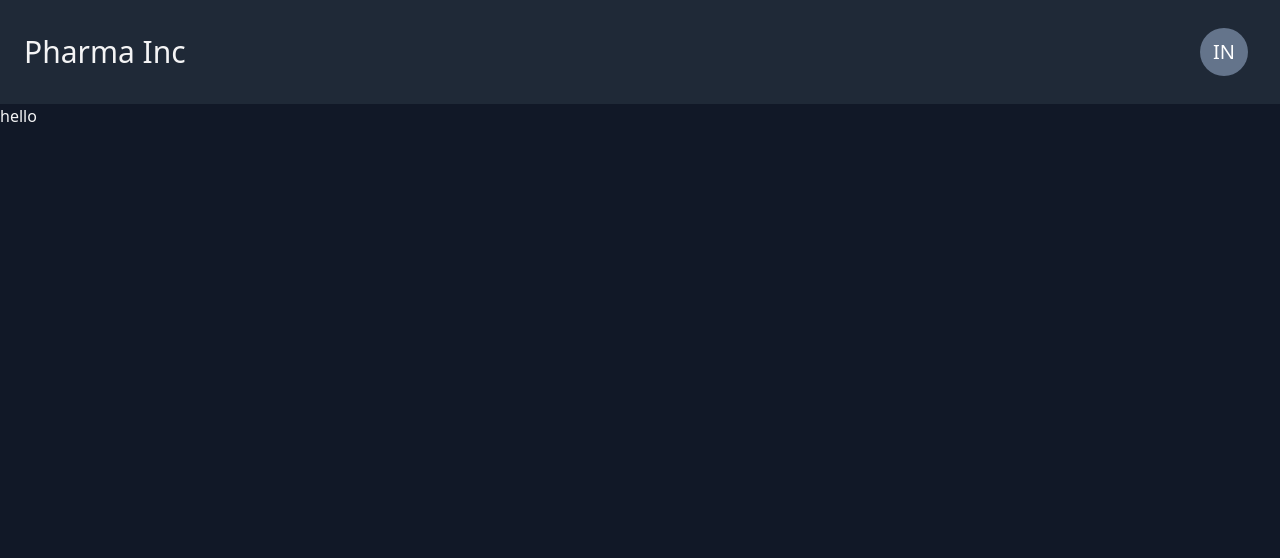
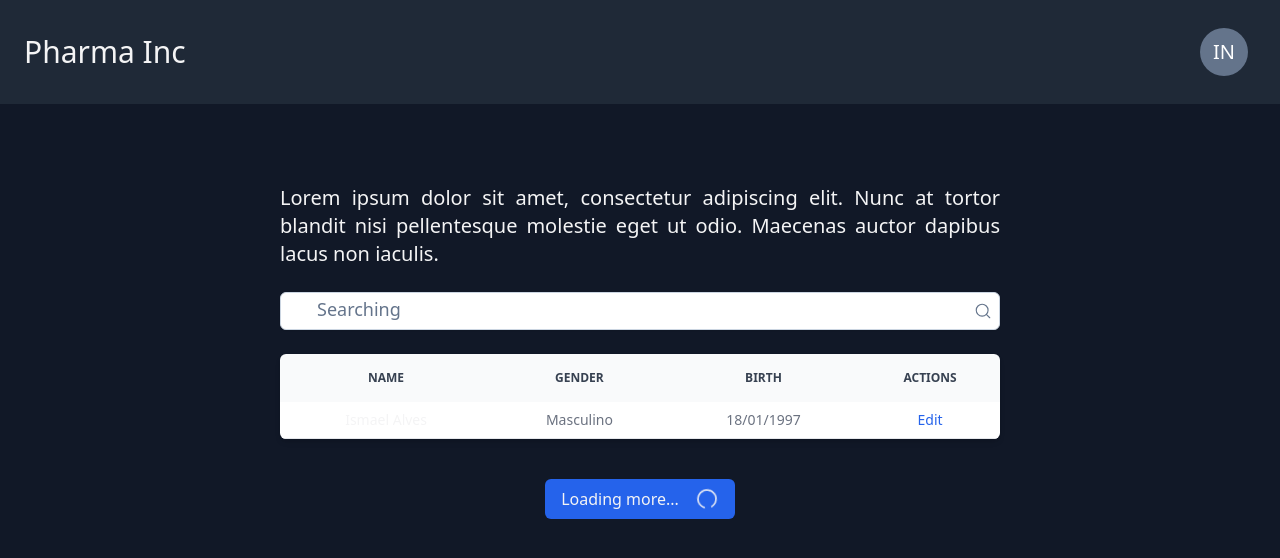
Before and after one commit to ismaelnt/pharma-inc, a React (Vite) app: page / in a window 1280 px wide. Shown: the top 558 px of the page. Built offline with nearby package versions, Linux system fonts and the light colour scheme.

Commit message:
feat: home page

```diff
--- a/src/App.tsx
+++ b/src/App.tsx
@@ -1,11 +1,63 @@
 import { Header } from './components/Header';
+
+import { CircleNotch, MagnifyingGlass } from 'phosphor-react';
 
 export function App() {
   return (
     <>
       <div>
         <Header />
-        <h1>hello</h1>
+        <div className='mt-20 flex flex-col items-center mx-auto max-w-3xl px-6'>
+
+          <p className='text-justify text-xl'>
+            Lorem ipsum dolor sit amet, consectetur adipiscing elit.
+            Nunc at tortor blandit nisi pellentesque molestie eget ut odio.
+            Maecenas auctor dapibus lacus non iaculis.
+          </p>
+
+          <label className='relative block w-full my-6 text-black'>
+            <span className='absolute inset-y-0 right-0 flex items-center pr-2'>
+              <MagnifyingGlass className='text-slate-500 text-lg' />
+            </span>
+            <input
+              className='placeholder:text-slate-500 placeholder:text-lg block bg-white w-full border border-slate-300 rounded-md py-2 pl-9 pr-3 shadow-sm focus:outline-none focus:border-blue-500 focus:ring-blue-500 focus:ring-1 sm:text-sm'
+              placeholder='Searching'
+              type='text'
+              name='search'
+            />
+          </label>
+
+          <div className='relative overflow-x-auto shadow-md sm:rounded-md w-full'>
+            <table className='w-full text-sm text-left text-gray-500 dark:text-gray-400'>
+              <thead className='text-xs text-gray-700 uppercase bg-gray-50 dark:bg-gray-700 dark:text-gray-400'>
+                <tr className='text-center'>
+                  <th className='py-4'>Name</th>
+                  <th>Gender</th>
+                  <th>Birth</th>
+                  <th>Actions</th>
+                </tr>
+              </thead>
+              <tbody>
+                <tr className='bg-white border-b dark:bg-gray-800 dark:border-gray-700 text-center'>
+                  <td className='py-2 text-zinc-100'>Ismael Alves</td>
+                  <td>Masculino</td>
+                  <td>18/01/1997</td>
+                  <td>
+                    <a href='#' className='font-medium text-blue-600 dark:text-blue-500 hover:underline'>
+                      Edit
+                    </a>
+                  </td>
+                </tr>
+              </tbody>
+            </table>
+          </div>
+
+          <button className='mt-10 bg-blue-600 py-2 px-4 rounded-md hover:bg-blue-700 flex items-center'>
+            Loading more...
+            <CircleNotch size={24} className='ml-4 animate-spin' />
+          </button>
+
+        </div>
       </div>
     </>
   );
```
